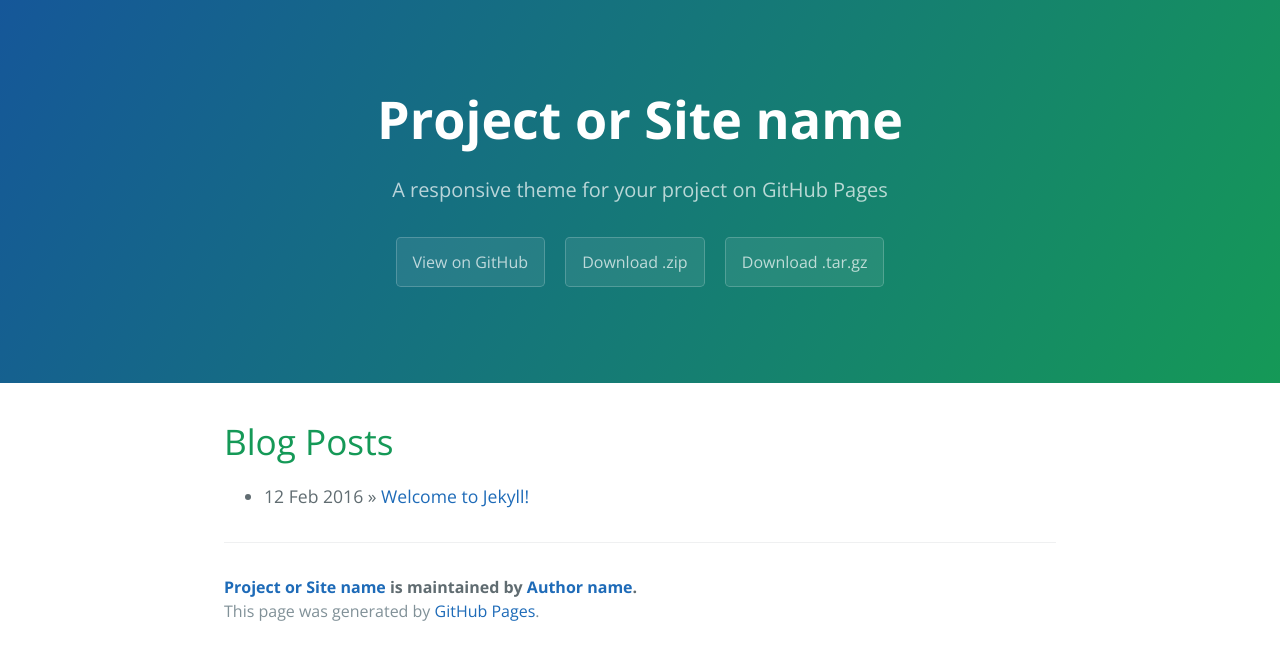
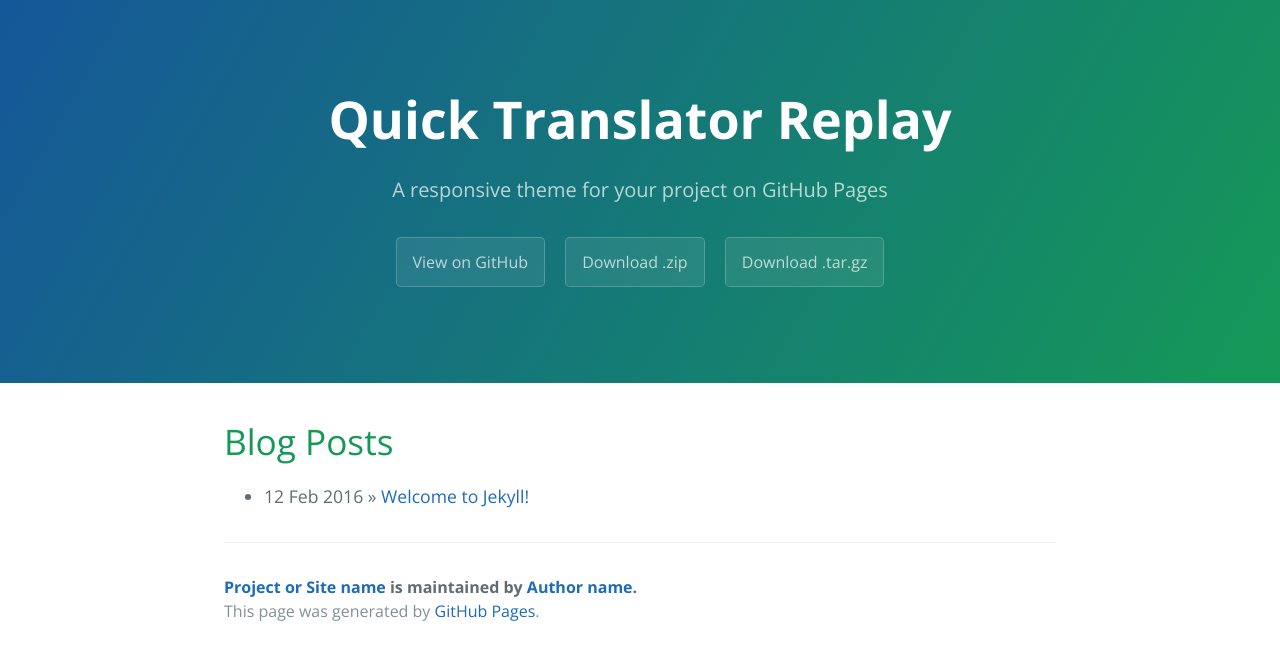
Before and after one commit to p-le/quick-translator-replay, a Jekyll site: the page built from index.html, in a window 1280 px wide. Shown: the top 660 px of the page. Built offline with Jekyll 4.4.1, drawn with Linux system fonts in a browser that asks for light colours; the list of posts is cut into pages by our own code.

Commit message:
change title

```diff
--- a/_includes/head.html
+++ b/_includes/head.html
@@ -1,6 +1,6 @@
 <head>
   <meta charset="UTF-8">
-  <title>{{ site.title }}</title>
+  <title>Quick Translator Replay</title>
   <meta name="viewport" content="width=device-width, initial-scale=1">
   <meta name="theme-color" content="#157878">
   <link rel="stylesheet" href="{{ site.baseurl }}/css/normalize.css">
--- a/_includes/page-header.html
+++ b/_includes/page-header.html
@@ -1,7 +1,7 @@
 <section class="page-header">
-  <h1 class="project-name">{{ site.title }}</h1>
+  <h1 class="project-name">Quick Translator Replay</h1>
   <h2 class="project-tagline">{{ site.tagline }}</h2>
-  <a href="#" class="btn">View on GitHub</a>
+  <a href="https://github.com/p-le/quick-translator-replay" class="btn">View on GitHub</a>
   <a href="#" class="btn">Download .zip</a>
   <a href="#" class="btn">Download .tar.gz</a>
 </section>
```
